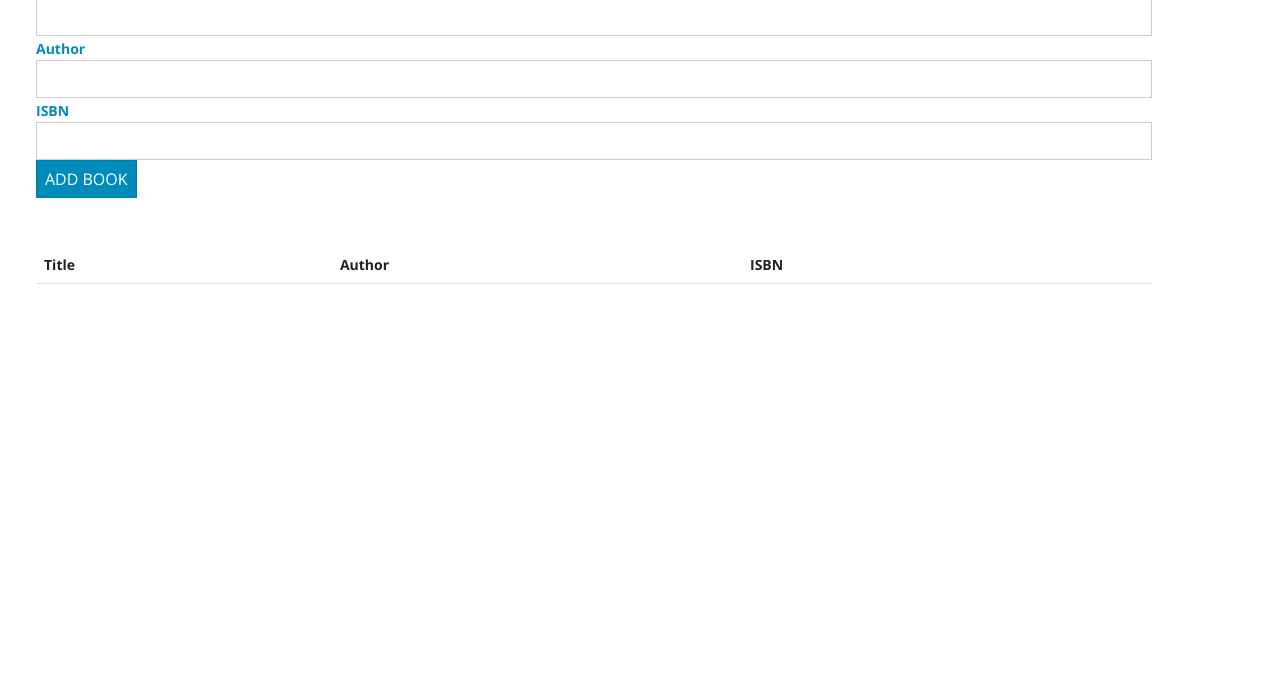
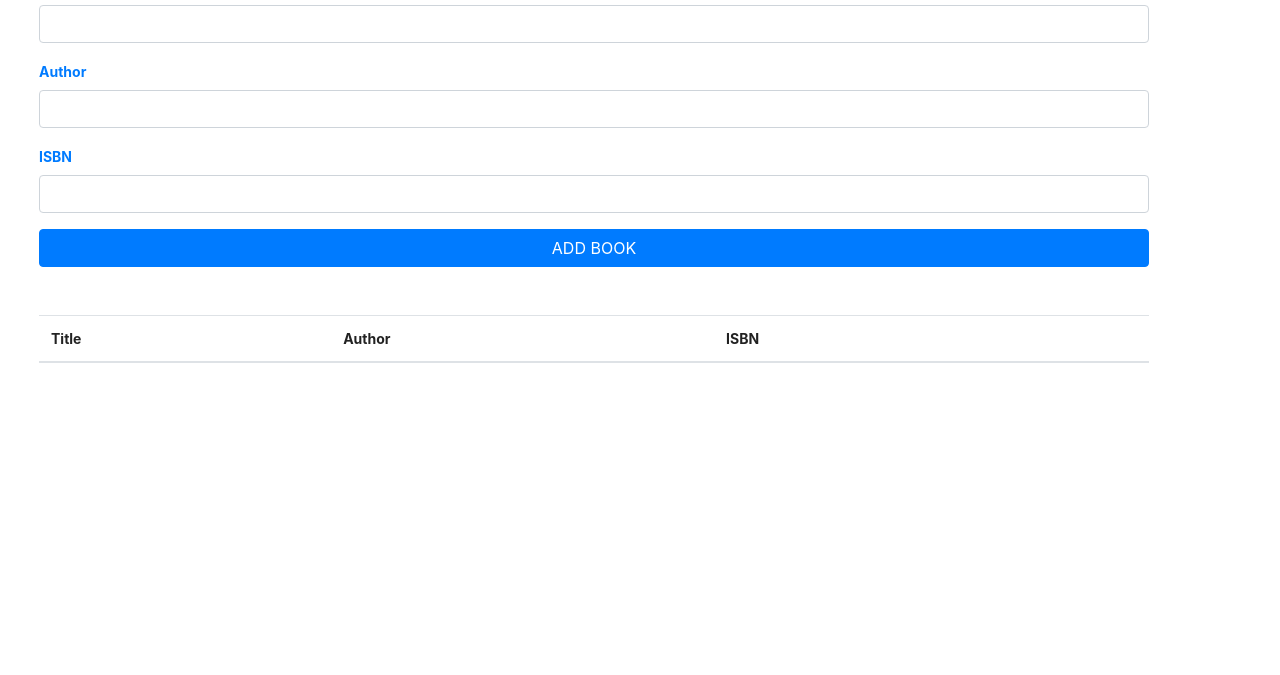
Before and after one commit to ankitkumarsingh97/JS-Booklist-1, a plain HTML site: page index.html in a window 1280 px wide. Shown: the part 125-800 px from the top of the page. Drawn offline with nearby package versions, Linux system fonts and the light colour scheme.

Commit message:
Update index.html

```diff
--- a/index.html
+++ b/index.html
@@ -13,7 +13,7 @@
       rel="stylesheet"
       href="https://bootswatch.com/5/yeti/bootstrap.min.css"
     />
-    <!--<link rel="stylesheet" href="https://cdn.jsdelivr.net/npm/bootstrap@4.0.0/dist/css/bootstrap.min.css" integrity="wwsha384-Gn5384xqQ1aoWXA+058RXPxPg6fy4IWvTNh0E263XmFcJlSAwiGgFAW/dAiS6JXm" crossorigin="anonymous">-->
+    <link rel="stylesheet" href="https://cdn.jsdelivr.net/npm/bootstrap@4.0.0/dist/css/bootstrap.min.css" integrity="wwsha384-Gn5384xqQ1aoWXA+058RXPxPg6fy4IWvTNh0E263XmFcJlSAwiGgFAW/dAiS6JXm" crossorigin="anonymous">
   </head>
   <body>
     <div class="container m-4">
```
